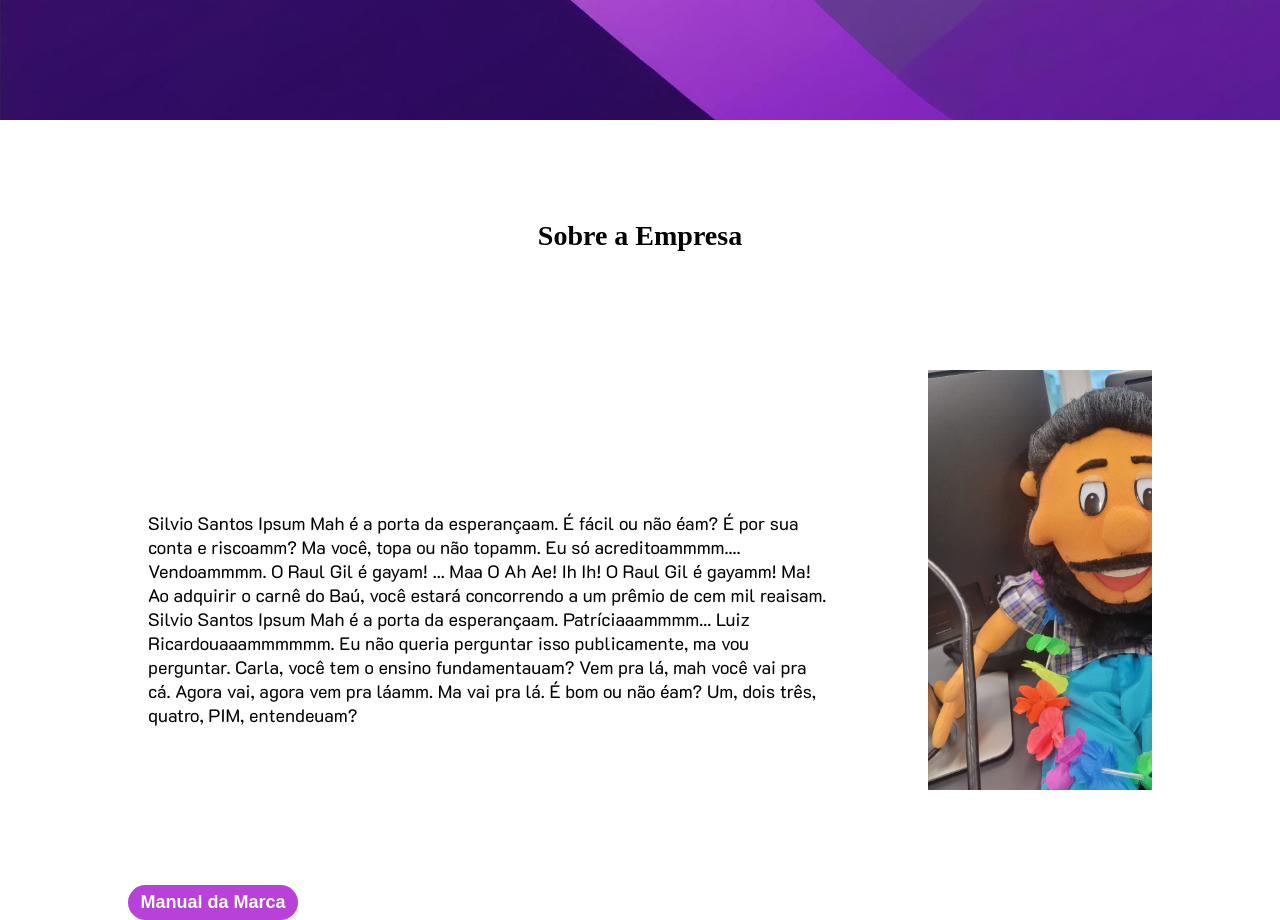
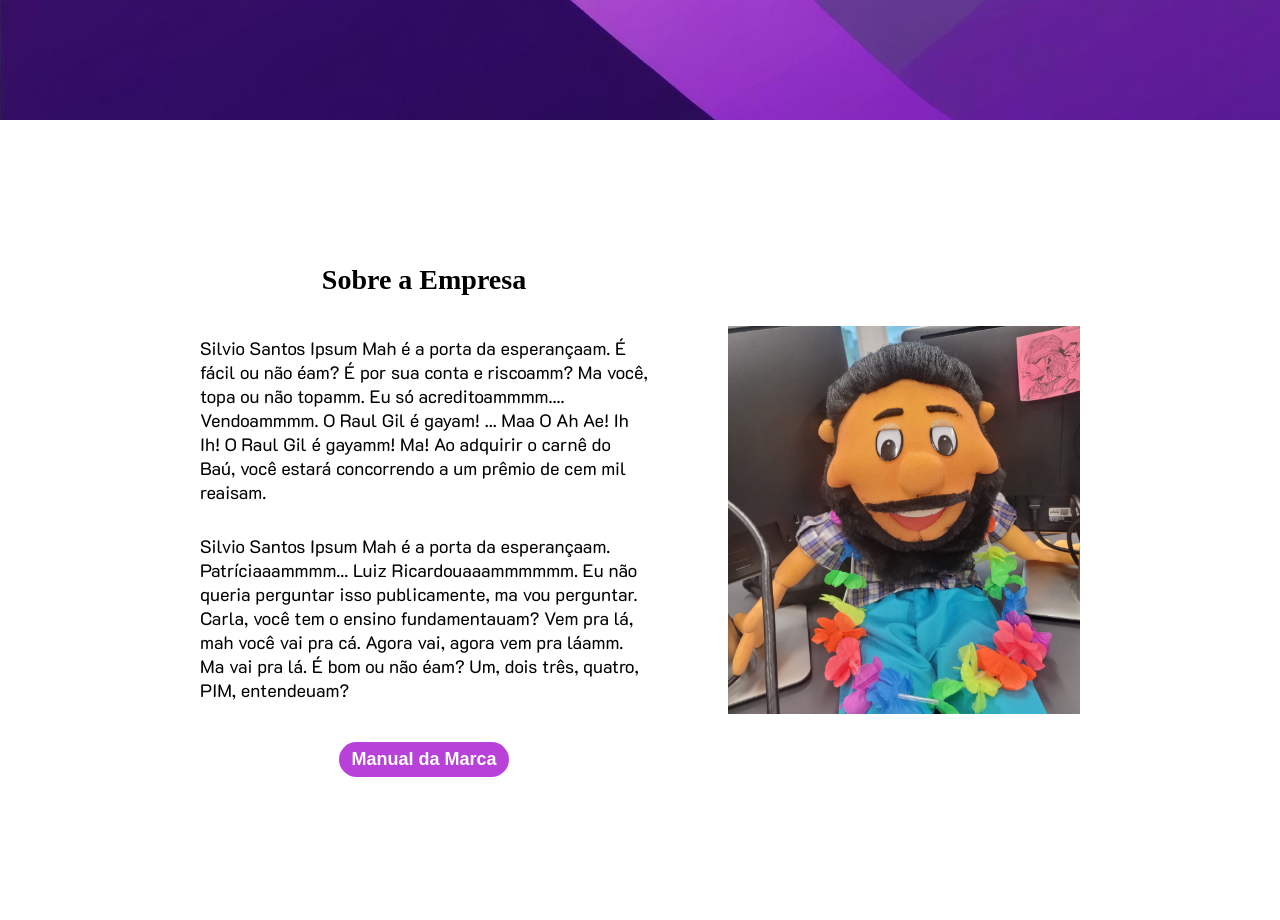
Before and after one commit to GiovannyMCA/GreatGame, a plain HTML site: page index.html in a window 1280 px wide. Shown: the part 680-1600 px from the top of the page. Drawn offline with Linux system fonts and the light colour scheme; a web font is replaced by a local one.

Commit message:
Arrumado css da seção sobre

```diff
--- a/index.html
+++ b/index.html
@@ -1,29 +1,32 @@
 <!DOCTYPE html>
 <html lang="en">
-
   <head>
-    <meta charset="UTF-8">
-    <meta name="viewport" content="width=device-width, initial-scale=1.0">
+    <meta charset="UTF-8" />
+    <meta name="viewport" content="width=device-width, initial-scale=1.0" />
     <title>GreatGame</title>
 
-    <link rel="preconnect" href="https://fonts.googleapis.com">
-    <link rel="preconnect" href="https://fonts.gstatic.com" crossorigin>
+    <link rel="preconnect" href="https://fonts.googleapis.com" />
+    <link rel="preconnect" href="https://fonts.gstatic.com" crossorigin />
     <link
       href="https://fonts.googleapis.com/css2?family=K2D:ital,wght@0,100;0,200;0,300;0,400;0,500;0,600;0,700;0,800;1,100;1,200;1,300;1,400;1,500;1,600;1,700;1,800&display=swap"
-        rel="stylesheet">
+      rel="stylesheet"
+    />
 
-        <link rel="preconnect" href="https://fonts.googleapis.com">
-<link rel="preconnect" href="https://fonts.gstatic.com" crossorigin>
-<link href="https://fonts.googleapis.com/css2?family=Anta&display=swap" rel="stylesheet">
+    <link rel="preconnect" href="https://fonts.googleapis.com" />
+    <link rel="preconnect" href="https://fonts.gstatic.com" crossorigin />
+    <link
+      href="https://fonts.googleapis.com/css2?family=Anta&display=swap"
+      rel="stylesheet"
+    />
 
-    <link rel="stylesheet" href="style.css">
+    <link rel="stylesheet" href="style.css" />
   </head>
 
   <body>
     <div class="banner">
       <div class="container-grid">
         <header>
-                <img src="img/LOGO-GREAT.png" alt="Logo da Empresa Great Game">
+          <img src="img/LOGO-GREAT.png" alt="Logo da Empresa Great Game" />
           <nav class="menu">
             <a href="">Sobre a Empresa</a>
             <a href="">Cases de Sucesso</a>
@@ -34,21 +37,38 @@
       </div>
     </div>
 
+    <section id="sobre">
 
-    <section id="sobre" class="container-grid">
+    <section id="texto-sobre" class="container-grid">
+
       <div class="titulo">
         <h2 class="sobre-a-empresa">Sobre a Empresa</h2>
       </div>
-        <div class="texto-sobre">
-            <p>Silvio Santos Ipsum Mah é a porta da esperançaam. É fácil ou não éam? É por sua conta e riscoamm? Ma você, topa ou não topamm. Eu só acreditoammmm.... Vendoammmm. O Raul Gil é gayam! ... Maa O Ah Ae! Ih Ih! O Raul Gil é gayamm! Ma! Ao adquirir o carnê do Baú, você estará concorrendo a um prêmio de cem mil reaisam.</p>
 
-            <p>Silvio Santos Ipsum Mah é a porta da esperançaam. Patríciaaammmm... Luiz Ricardouaaammmmmm. Eu não queria perguntar isso publicamente, ma vou perguntar. Carla, você tem o ensino fundamentauam? Vem pra lá, mah você vai pra cá. Agora vai, agora vem pra láamm. Ma vai pra lá. É bom ou não éam? Um, dois três, quatro, PIM, entendeuam?</p>
+      <div class="textos">
+
+        <p>
+          Silvio Santos Ipsum Mah é a porta da esperançaam. É fácil ou não éam?
+          É por sua conta e riscoamm? Ma você, topa ou não topamm. Eu só
+          acreditoammmm.... Vendoammmm. O Raul Gil é gayam! ... Maa O Ah Ae! Ih
+          Ih! O Raul Gil é gayamm! Ma! Ao adquirir o carnê do Baú, você estará
+          concorrendo a um prêmio de cem mil reaisam.
+        </p>
+
+        <p>
+          Silvio Santos Ipsum Mah é a porta da esperançaam. Patríciaaammmm...
+          Luiz Ricardouaaammmmmm. Eu não queria perguntar isso publicamente, ma
+          vou perguntar. Carla, você tem o ensino fundamentauam? Vem pra lá, mah
+          você vai pra cá. Agora vai, agora vem pra láamm. Ma vai pra lá. É bom
+          ou não éam? Um, dois três, quatro, PIM, entendeuam?
+        </p>
       </div>
+
       <button>Manual da Marca</button>
 
     </section>
 
-
+    <img src="/img/image 62.png" alt="Bonecão">
+  </section>
   </body>
-
 </html>
--- a/style.css
+++ b/style.css
@@ -10,9 +10,7 @@
     font-weight: 400;
     font-style: normal;
   }
-
 }
-
 
 * {
   margin: 0;
@@ -25,8 +23,6 @@
   max-width: 1400px;
 
   margin: 0 auto;
-
-
 }
 
 .banner {
@@ -57,13 +53,11 @@
   width: 150px;
 }
 
-
 .menu {
   width: 850px;
 
   display: flex;
   justify-content: space-between;
-
 }
 
 .menu a {
@@ -75,38 +69,26 @@
   text-decoration: underline transparent;
   text-decoration-thickness: 2px;
 
-
   transition: text-decoration 500ms ease;
-
 }
 
 .menu a:hover {
   text-decoration-color: white;
-
 }
 
 #sobre {
   height: 800px;
-    padding: 50 px;
-
+  padding: 200px;
+  gap: 80px;
   display: flex;
-    justify-content: space-between;
-    flex-direction: column;
-
-    background-image:url(img/image\ 62.png);
-    background-repeat: no-repeat;
-    background-position: 800px 250px;
-
-    background-size: 360px 420px ;
+  justify-content:center;
+  align-items: center;
 }
 
 #sobre h2 {
-
   text-align: center;
   align-self: center;
-    padding: 100px;
   margin: 0 auto;
-
 }
 
 h2 {
@@ -121,42 +103,32 @@
   max-width: 800px;
 }
 
-.texto-sobre {
-
-    padding: 20px;
-    max-width:90vh;
+#sobre img{
+    width: 40%;
+}
+#texto-sobre {
     display: flex;
     flex-direction: column;
-    justify-content: space-between;
+    align-items: center;
+    gap: 40px;
+}
 
-    text-align: left;
+.textos{
+    display: flex;
+    flex-direction: column;
+    gap: 30px;
+    align-items: center;
 }
 
 
-/* .image-tigas {
-
-
-    display: flex;
-    justify-content: flex-end;
-}
-
-
-.tigas {
-    max-width: 300px;
-    max-height:360px;
-
-} */
-
 #sobre button {
-
   width: 170px;
   padding: 7px;
-
 
   border-radius: 20px 20px 20px 20px;
   border: none;
 
-    background-color: #B841D9;
+  background-color: #b841d9;
   color: white;
 
   font-size: 18px;
@@ -165,10 +137,11 @@
   cursor: pointer;
 
   transition: backgrund-color 500ms ease;
+
 }
 
 #sobre button:hover {
-    background-color: #672A78;
+  background-color: #672a78;
 
   transition: background-color 500ms ease;
 }
```
Lines whose indentation alone changed are shown as unchanged.
